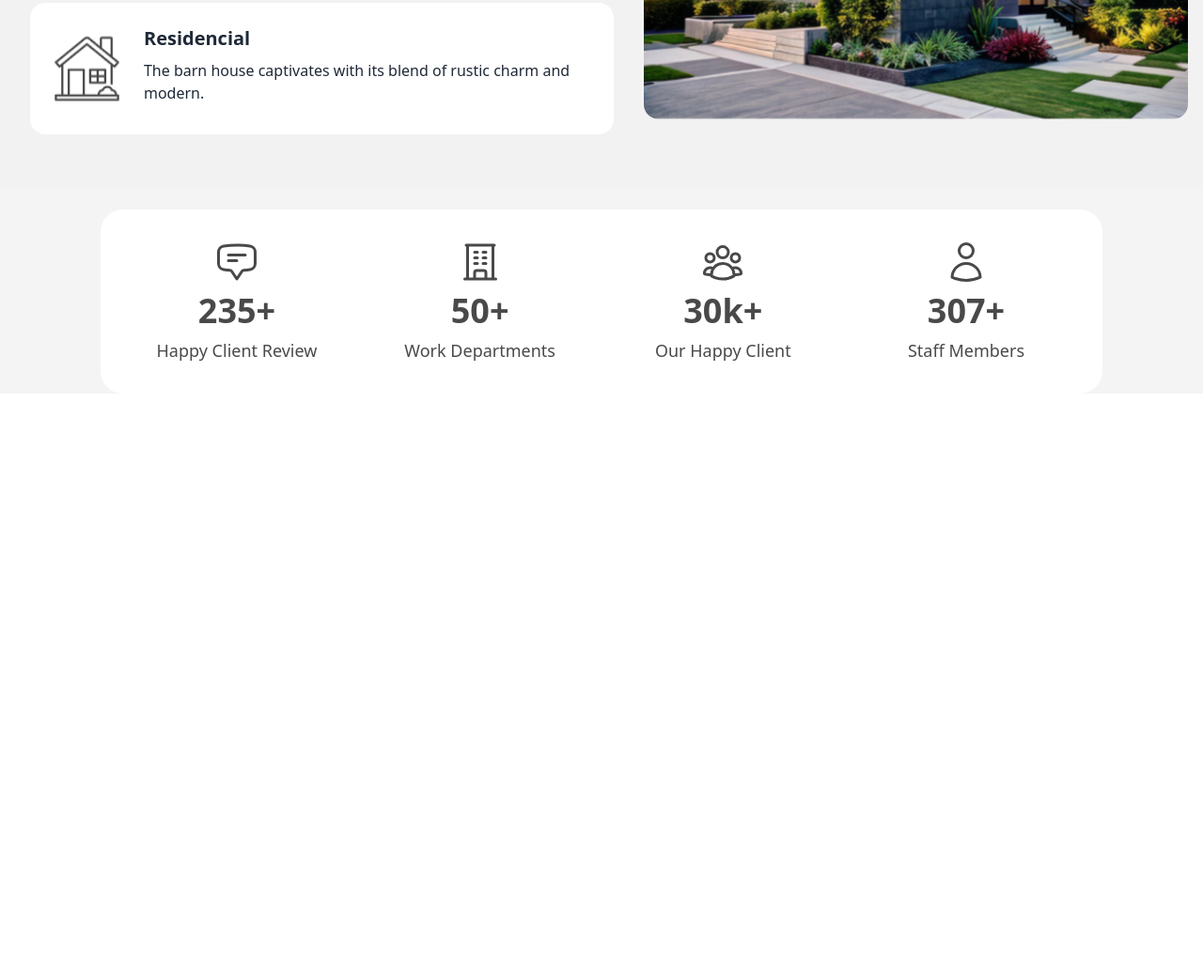
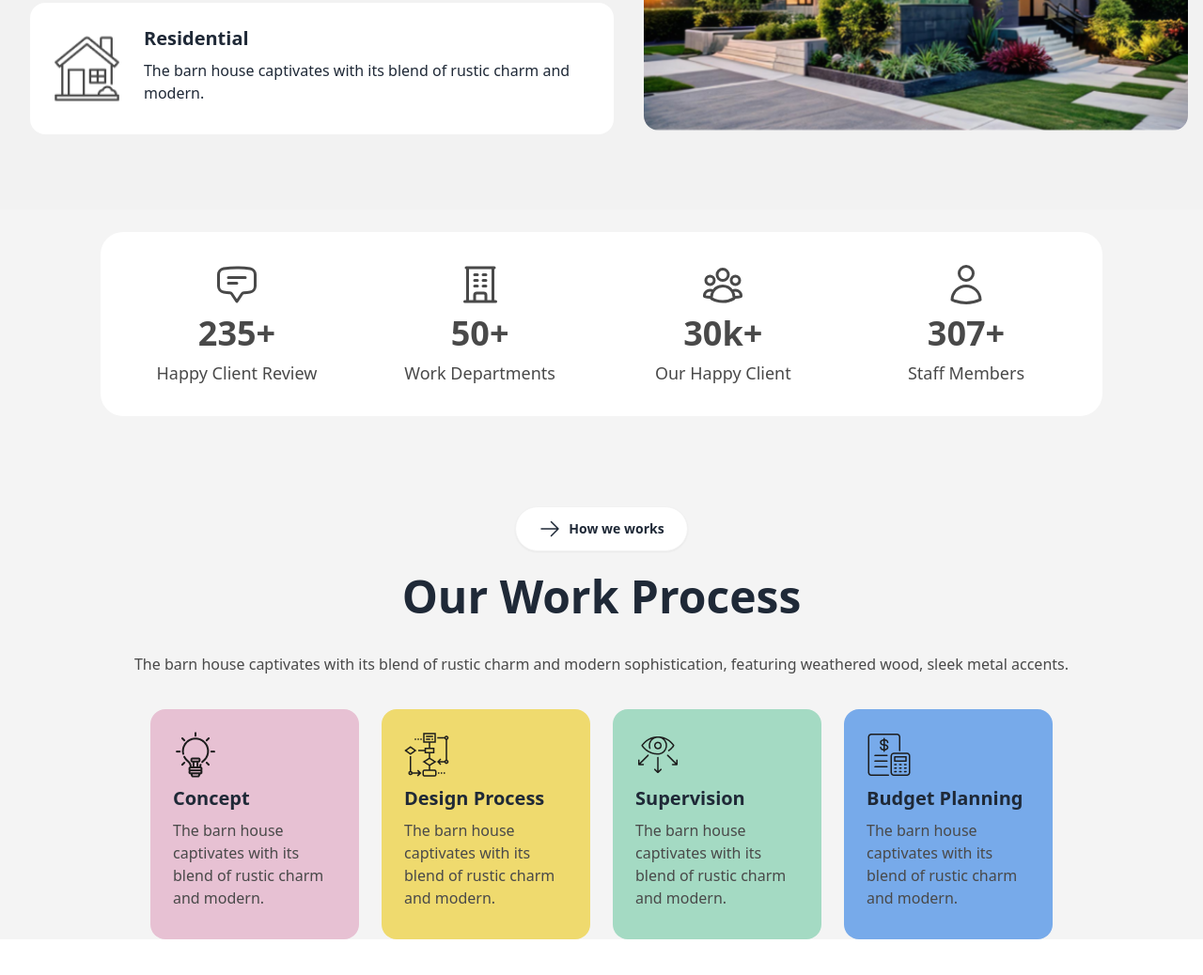
Before and after one commit to Ostitter-Anondo/rinterio-project, a plain HTML site: page index.html in a window 1280 px wide. Shown: the part 1306-2344 px from the top of the page at 94% size. Before the commit the page ends 1749 px from the top, so only its background shows below. Drawn offline with nearby package versions, Linux system fonts and the light colour scheme.

Commit message:
rong berong er cards

```diff
--- a/index.html
+++ b/index.html
@@ -220,7 +220,7 @@
                 <h1 class="text-4xl lg:text-6xl font-extrabold">
                   A barn house of this design has a striking appearance
                 </h1>
-                <p class="py-6 lg:text-lg">
+                <p class="py-6 lg:text-lg text-[#494949">
                   The barn house captivates with its blend of rustic charm and
                   modern sophistication, featuring weathered wood, sleek metal
                   accents, and large windows that flood the space with natural
@@ -255,17 +255,17 @@
     </header>
     <main class="bg-[#f4f4f4]">
       <section>
-        <div class="hero bg-base-200 min-h-fit py-6">
+        <div class="hero bg-base-200 min-h-fit py-12">
           <div class="hero-content flex-col xl:flex-row justify-around">
             <div class="hero-content flex-col justify-around">
               <div
-                class="flex flex-col gap-6 items-center text-center lg:items-start lg:text-left"
+                class="flex flex-col gap-6 items-center text-center lg:items-start lg:text-left relative"
               >
-                <div class="relative hidden xl:flex">
+                <div class="absolute -left-10 -top-14 hidden lg:flex">
                   <img
                     src="assets/Vector.png"
                     alt=""
-                    class="absolute -top-8 -left-10"
+                    class=""
                   />
                 </div>
                 <p class="btn btn-circle w-32 bg-white font-bold">
@@ -285,10 +285,10 @@
                   </svg>
                   About Us
                 </p>
-                <h1 class="text-5xl font-bold">
+                <h1 class="text-2xl xl:text-5xl md:text-3xl font-bold">
                   We design thoughtful, liveable spaces
                 </h1>
-                <p class="py-3">
+                <p class="py-3 text-[#494949]">
                   The barn house captivates with its blend of rustic charm and
                   modern sophistication, featuring weathered wood, sleek metal
                   accents.
@@ -317,7 +317,7 @@
                     <img src="assets/residential.png" alt="" class="w-20" />
                   </div>
                   <div class="card-body p-0">
-                    <h2 class="card-title">Residencial</h2>
+                    <h2 class="card-title">Residential</h2>
                     <p>
                       The barn house captivates with its blend of rustic charm
                       and modern.
@@ -333,7 +333,9 @@
           </div>
         </div>
       </section>
-      <section class="bg-white rounded-3xl w-11/12 lg:w-10/12 mx-auto my-6 grid grid-cols-1 md:grid-cols-2 lg:grid-cols-4 place-items-center gap-8 p-8 text-[#494949]">
+      <section
+        class="bg-white rounded-3xl w-11/12 lg:w-10/12 mx-auto my-6 grid grid-cols-1 md:grid-cols-2 lg:grid-cols-4 place-items-center gap-8 p-8 text-[#494949]"
+      >
         <div class="flex flex-col items-center w-48 gap-2">
           <svg
             xmlns="http://www.w3.org/2000/svg"
@@ -408,8 +410,91 @@
           <p class="text-lg">Staff Members</p>
         </div>
       </section>
-      <section>
-
+      <section class="md:my-24">
+        <div
+          class="flex flex-col gap-6 items-center text-center my-6"
+        >
+          <p class="btn btn-circle w-fit px-6 bg-white font-bold">
+            <svg
+              xmlns="http://www.w3.org/2000/svg"
+              fill="none"
+              viewBox="0 0 24 24"
+              stroke-width="1.5"
+              stroke="currentColor"
+              class="size-6"
+            >
+              <path
+                stroke-linecap="round"
+                stroke-linejoin="round"
+                d="M13.5 4.5 21 12m0 0-7.5 7.5M21 12H3"
+              />
+            </svg>
+            How we works
+          </p>
+          <h1 class="text-2xl xl:text-5xl md:text-3xl font-bold">
+            Our Work Process
+          </h1>
+          <p class="py-3 text-[#494949]">
+            The barn house captivates with its blend of rustic charm and modern
+            sophistication, featuring weathered wood, sleek metal accents.
+          </p>
+        </div>
+        <div
+          class="grid grid-cols-2 lg:grid-cols-4 w-11/12 xl:w-9/12 gap-6 mx-auto"
+        >
+          <div
+            class="card bg-[#e7c1d3] w-full flex flex-row items-start xl:items-center gap-6 p-6"
+          >
+            <div class="card-body p-0">
+              <img src="assets/concept.png" alt="" class="w-12" />
+              <h2 class="card-title">Concept</h2>
+              <p class="text-[#494949]">
+                The barn house captivates with its blend of rustic charm and
+                modern.
+              </p>
+              <div class="card-actions justify-end"></div>
+            </div>
+          </div>
+          <div
+            class="card bg-[#efda6e] w-full flex flex-row items-start xl:items-center gap-6 p-6"
+          >
+            <div class="card-body p-0">
+              <img src="assets/flow-chart.png" alt="" class="w-12" />
+              <h2 class="card-title">Design Process</h2>
+              <p class="text-[#494949]">
+                The barn house captivates with its blend of rustic charm and
+                modern.
+              </p>
+              <div class="card-actions justify-end"></div>
+            </div>
+          </div>
+          <div
+            class="card bg-[#a4dac3] w-full flex flex-row items-start xl:items-center gap-6 p-6"
+          >
+            <div class="card-body p-0">
+              <img src="assets/vision.png" alt="" class="w-12" />
+              <h2 class="card-title">Supervision</h2>
+              <p class="text-[#494949]">
+                The barn house captivates with its blend of rustic charm and
+                modern.
+              </p>
+              <div class="card-actions justify-end"></div>
+            </div>
+          </div>
+          <div
+            class="card bg-[#77aaea] w-full flex flex-row items-start xl:items-center gap-6 p-6"
+          >
+            <div class="card-body p-0">
+              <img src="assets/budget-planning.png" alt="" class="w-12" />
+              <h2 class="card-title">Budget Planning</h2>
+              <p class="text-[#494949]">
+                The barn house captivates with its blend of rustic charm and
+                modern.
+              </p>
+              <div class="card-actions justify-end"></div>
+            </div>
+          </div>
+        </div>
       </section>
     </main>
     <footer></footer>
```
